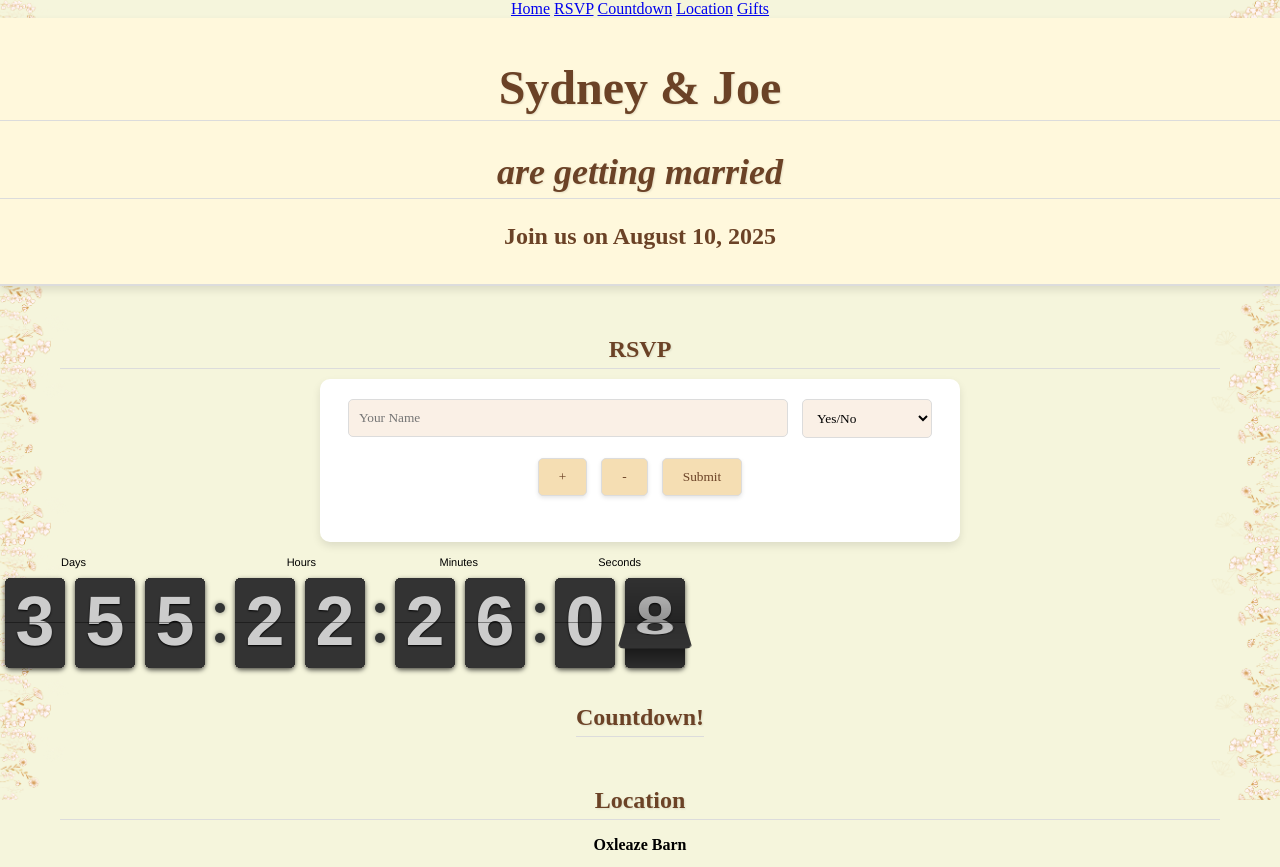
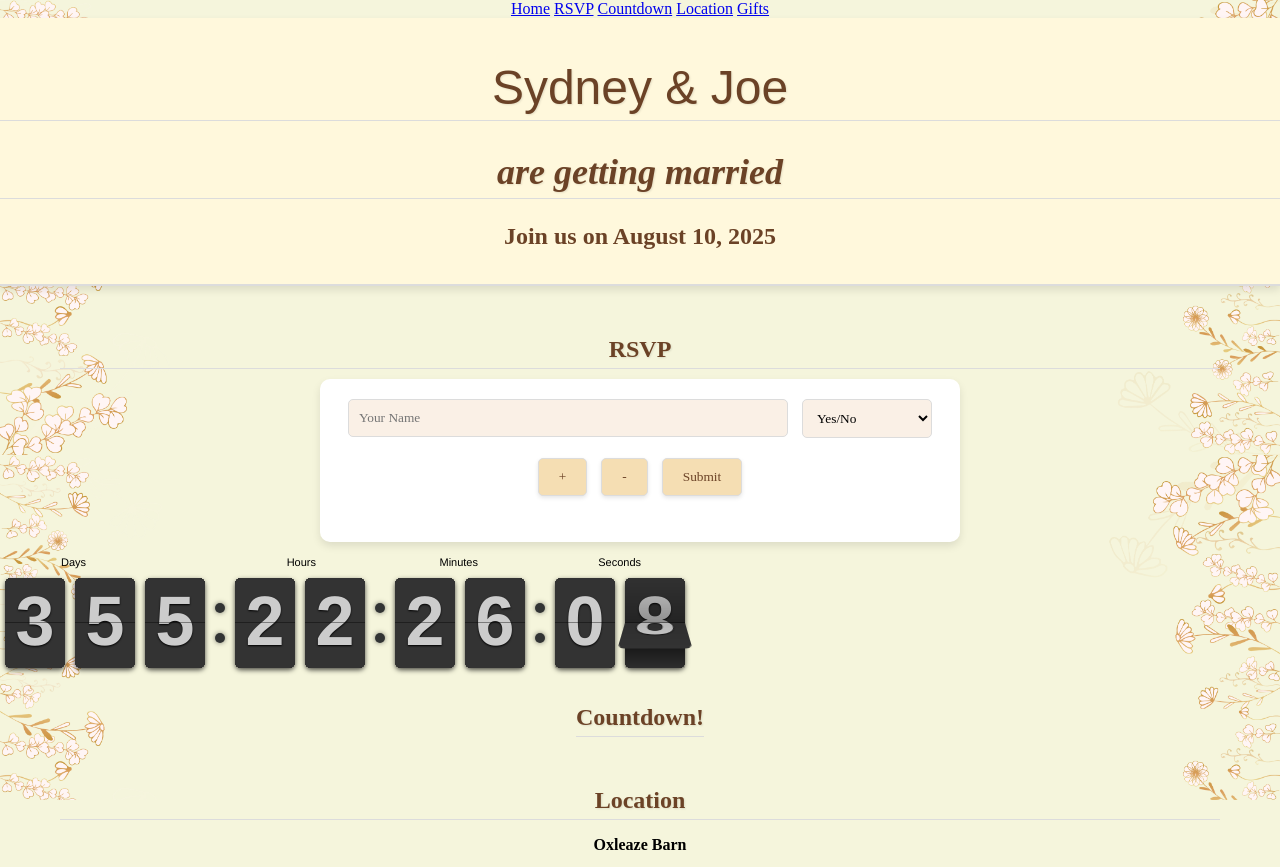
Before and after one commit to CamelSyrup/wedding.website, a PHP site: page /home.html in a window 1280 px wide. Shown: the top 867 px of the page. Run offline with PHP 8.4, Linux system fonts and the light colour scheme; some libraries are stand-ins or nearby versions.

Commit message:
Update styles.css

```diff
--- a/styles.css
+++ b/styles.css
@@ -21,7 +21,7 @@ body::after {
   position: fixed;
   top: 0;
   bottom: 0;
-  width: 100px; /* Approx. 1 inch on desktop screens */
+  width: 250px; /* Approx. 1 inch on desktop screens */
   background-repeat: repeat-y;
   background-size: contain;
   z-index: -1; /* Behind the main content */
@@ -47,9 +47,21 @@ body::after {
 }
 
 /* Centralize text for all headers with subtle shadow */
-h1, h2, h3, h4, h5, h6 {
+h2, h3, h4, h5, h6 {
   text-align: center;
   font-family: 'Perpetua', serif;
+  color: #6b4226;
+  text-shadow: 1px 1px 2px rgba(0, 0, 0, 0.1);
+  border-bottom: 1px solid #dcdcdc;
+  padding-bottom: 5px;
+  margin-bottom: 10px;
+}
+
+h1 {
+  font-family: 'Lobster', sans-serif;
+  font-weight: 400;
+  font-style: normal;
+  text-align: center;
   color: #6b4226;
   text-shadow: 1px 1px 2px rgba(0, 0, 0, 0.1);
   border-bottom: 1px solid #dcdcdc;
```
